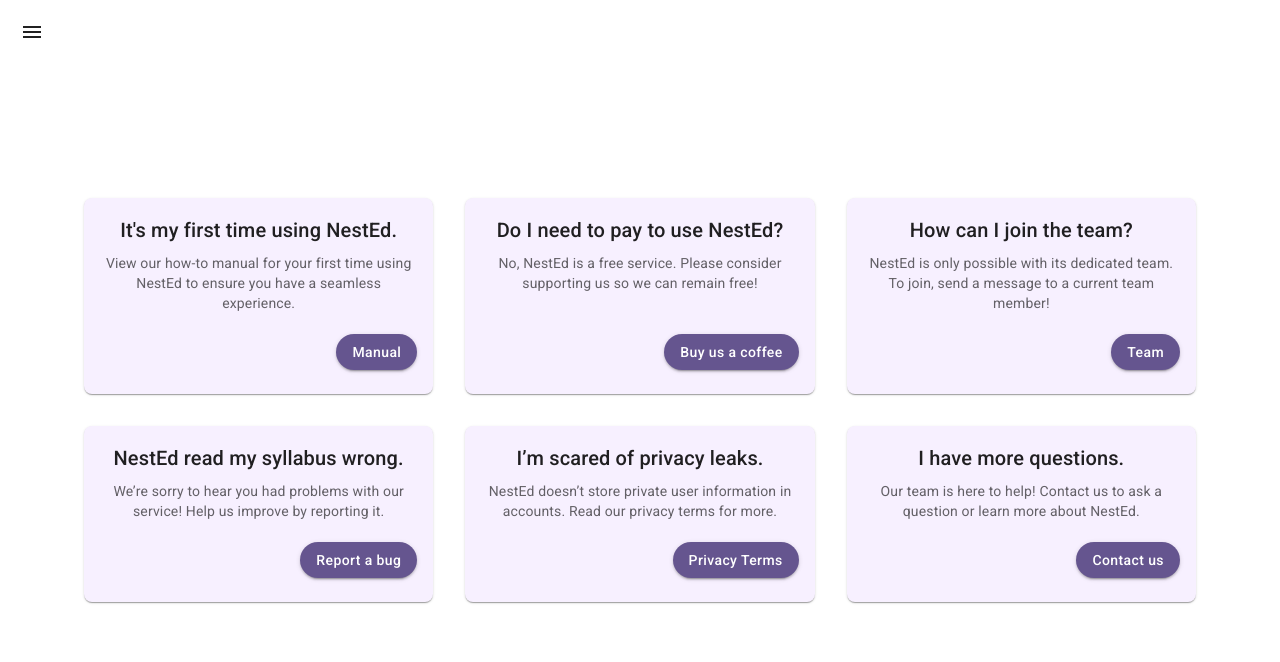
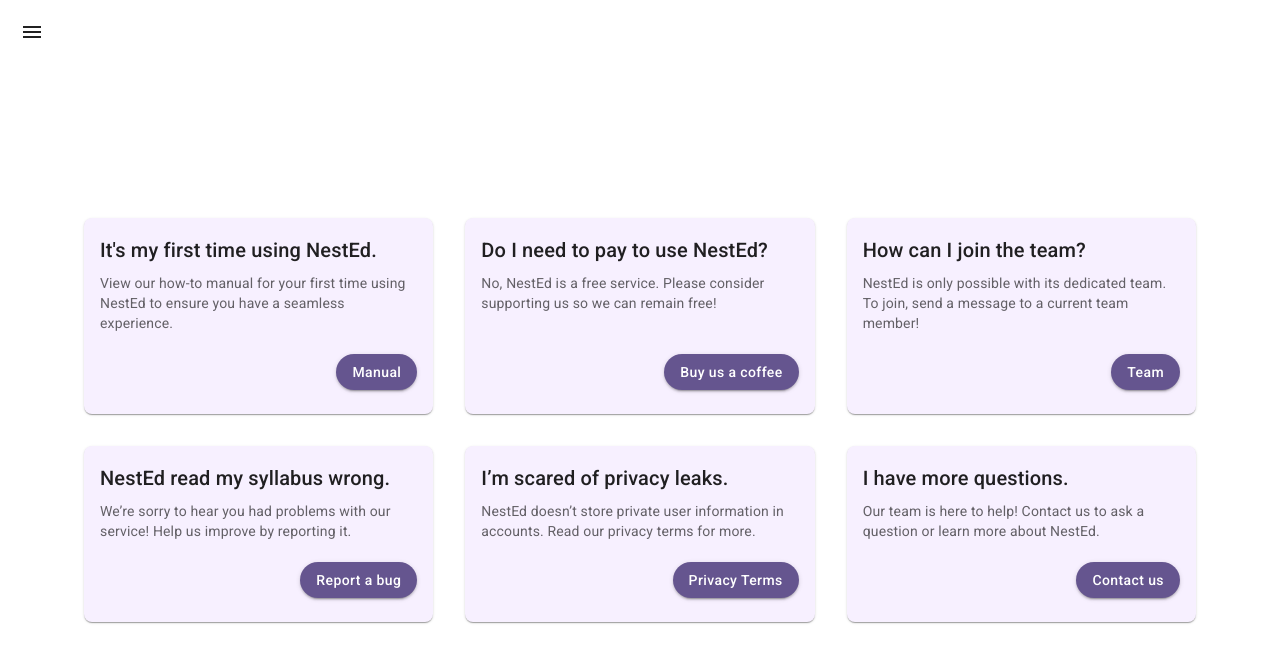
Before and after one commit to Davooood90/NWHacks, a React (Vite) app in the folder frontend/: page /support in a window 1280 px wide. Shown: the top 662 px of the page. Built offline with nearby package versions, Linux system fonts and the light colour scheme.

Commit message:
style fix

```diff
--- a/frontend/src/pages/SupportPage.jsx
+++ b/frontend/src/pages/SupportPage.jsx
@@ -55,7 +55,8 @@ const HelpCards = () => {
         display: "flex",
         justifyContent: "center",
         alignItems: "center",
-        height: "100vh",
+        minHeight: "100vh",
+        pt: 5,
       }}
     >
       <Grid container spacing={4} sx={{ padding: "20px" }}>
@@ -65,7 +66,7 @@ const HelpCards = () => {
               sx={{
                 backgroundColor: "#f7f0ff",
                 borderRadius: "8px",
-                textAlign: "center",
+                textAlign: "left",
                 display: "flex",
                 flexDirection: "column",
                 height: "100%",
```
